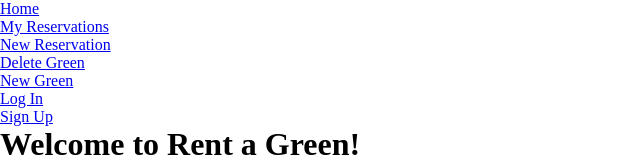
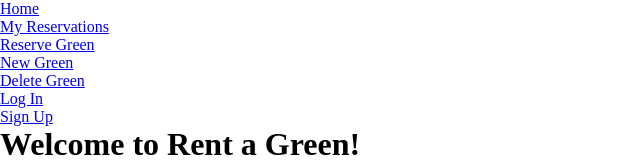
Before and after one commit to TheBest125/rent_green, a React (Create React App) app: page / in a window 1280 px wide. Shown: the top 160 px of the page, without its empty margins (0-640 px from the left). Built offline with nearby package versions, Linux system fonts and the light colour scheme; no server answers.

Commit message:
reorder items

```diff
--- a/src/components/Header.js
+++ b/src/components/Header.js
@@ -27,13 +27,13 @@ const Header = () => {
             <NavLink to="/reservations">My Reservations</NavLink>
           </li>
           <li>
-            <NavLink to="/reservations/add">New Reservation</NavLink>
+            <NavLink to="/reservations/add">Reserve Green</NavLink>
+          </li>
+          <li>
+            <NavLink to="/new">New Green</NavLink>
           </li>
           <li>
             <NavLink to="/delete">Delete Green</NavLink>
-          </li>
-          <li>
-            <NavLink to="/new">New Green</NavLink>
           </li>
           {authUser ? (
             <li>
```
